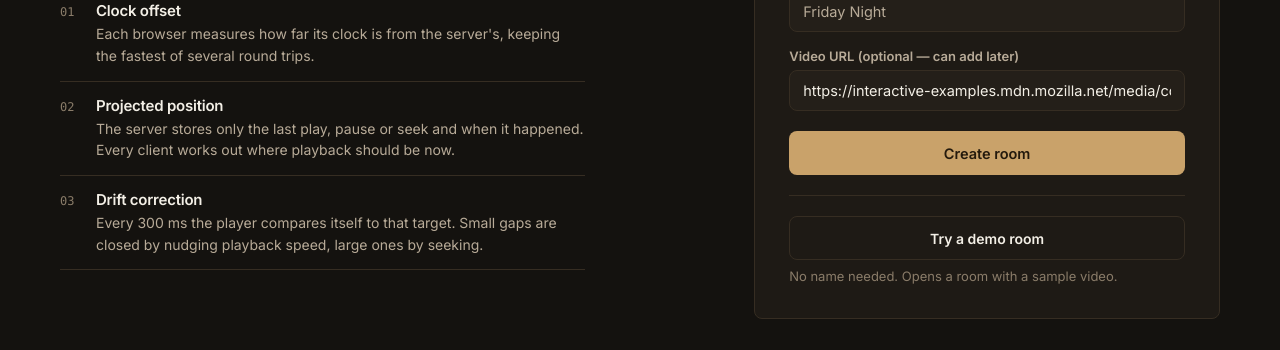
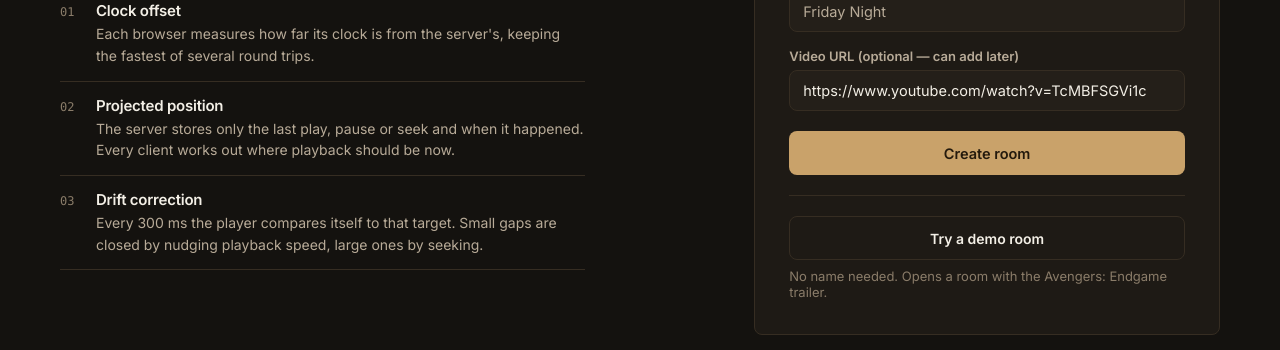
Before and after one commit to Nandita-Dash/Watch-party, a React (Vite) app in the folder watch-party/client/: page / in a window 1280 px wide. Shown: the part 418-768 px from the top of the page. Built offline with nearby package versions, Linux system fonts and the light colour scheme; no server answers.

Commit message:
Use the Avengers: Endgame trailer as the demo video
A recognisable trailer suits a watch-together demo better than the
five-second flower clip. It is embedded from Marvel's official YouTube
upload rather than rehosted.

```diff
--- a/watch-party/client/src/pages/Home.jsx
+++ b/watch-party/client/src/pages/Home.jsx
@@ -3,7 +3,9 @@ import { useNavigate, useSearchParams } from "react-router-dom";
 import { createRoom, joinRoom } from "../lib/api.js";
 import { saveToken } from "../lib/session.js";
 
-const SAMPLE_VIDEO = "https://interactive-examples.mdn.mozilla.net/media/cc0-videos/flower.mp4";
+// The official trailer from Marvel's own channel, embedded through YouTube's
+// player rather than rehosted, so it plays under YouTube's embed licence.
+const SAMPLE_VIDEO = "https://www.youtube.com/watch?v=TcMBFSGVi1c";
 
 const SYNC_STEPS = [
   {
@@ -51,7 +53,7 @@ export default function Home() {
     }
   }
 
-  // One click, no form: a throwaway room with a sample video, so someone
+  // One click, no form: a throwaway room with a trailer loaded, so someone
   // trying the app can see sync working before deciding to invite anyone.
   async function handleDemo() {
     setError(null);
@@ -175,7 +177,7 @@ export default function Home() {
             <button type="button" className="secondary-btn" onClick={handleDemo} disabled={busy}>
               Try a demo room
             </button>
-            <p>No name needed. Opens a room with a sample video.</p>
+            <p>No name needed. Opens a room with the Avengers: Endgame trailer.</p>
           </div>
 
           {error && <p className="error">{error}</p>}
```
